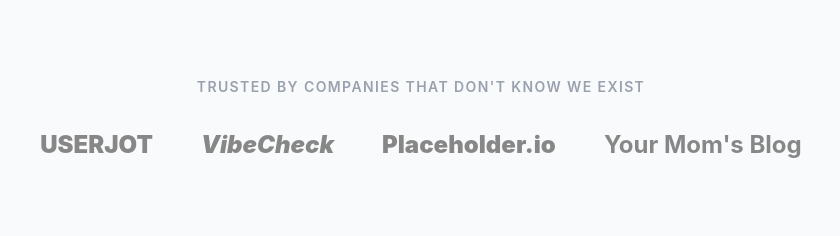
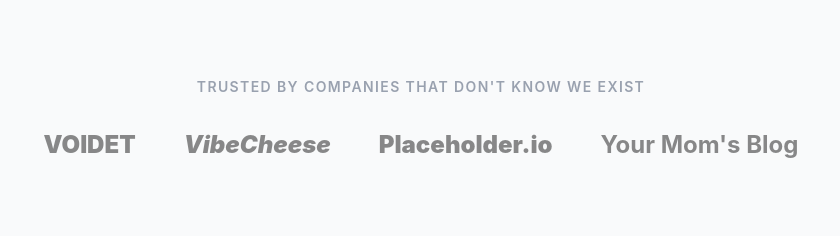
Before and after one commit to Dong-Chen-1031/uaas, an Astro site: page / in a window 1280 px wide. Shown: the part 3670-3906 px from the top of the page, 219-1059 px from the left. Built offline with nearby package versions, Linux system fonts and the light colour scheme; Astro itself is replaced by a stand-in of ours.

Commit message:
Update Features.astro: rename company to VOIDET and VibeCheese

```diff
--- a/src/components/Features.astro
+++ b/src/components/Features.astro
@@ -58,8 +58,8 @@
             Trusted by companies that don't know we exist
         </h4>
         <div class="flex flex-wrap justify-center gap-12 grayscale opacity-50">
-            <span class="text-2xl font-black">USERJOT</span>
-            <span class="text-2xl font-black italic">VibeCheck</span>
+            <span class="text-2xl font-black">VOIDET</span>
+            <span class="text-2xl font-black italic">VibeCheese</span>
             <span class="text-2xl font-black">Placeholder.io</span>
             <span class="text-2xl font-bold">Your Mom's Blog</span>
         </div>
```
